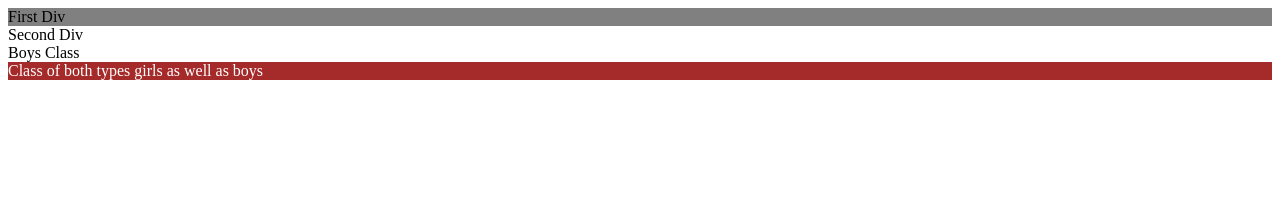
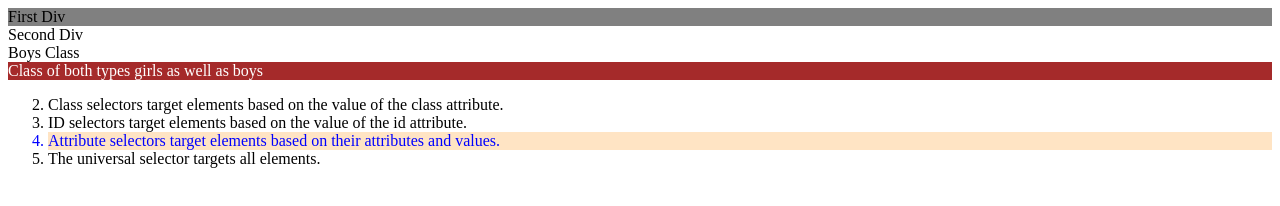
Before and after one commit to YashRuikar/CSS, a plain HTML site: page Chapter 1/index.html in a window 1280 px wide. Drawn offline with Linux system fonts and the light colour scheme.

Commit message:
CSS Update

```diff
--- a/Chapter 1/index.html
+++ b/Chapter 1/index.html
@@ -31,5 +31,23 @@
     <section class="boys_girls">
         Class of both types girls as well as boys
     </section>
+
+    <ol>
+        <li class="note" value="2">
+            Class selectors target elements based on the value of the class attribute.
+        </li>
+
+        <li class="note" id="id-selector-demo" value="3">
+            ID selectors target elements based on the value of the id
+            attribute.
+        </li>
+
+        <li class="note" value="4">
+            Attribute selectors target elements based on their attributes and values.
+        </li>
+
+        <li class="note" value="5">
+            The universal selector targets all elements.
+        </li>
 </body>
 </html>
```
